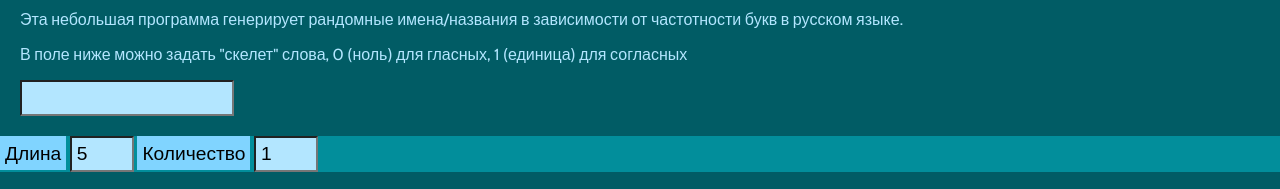
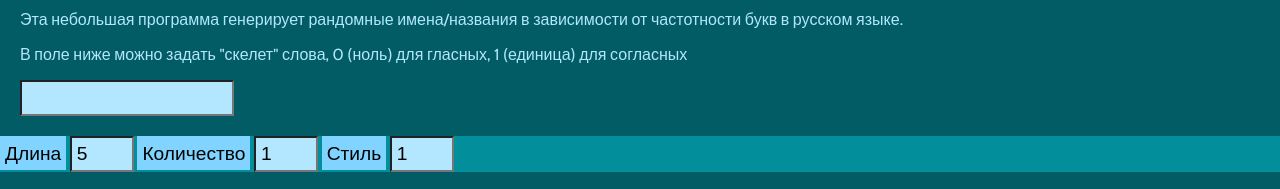
Before and after one commit to svmi3195/random-name-generator-ru, a plain HTML site: page index-ru.html in a window 1280 px wide. Shown: the part 110-299 px from the top of the page. Drawn offline with nearby package versions, Linux system fonts and the light colour scheme; a web font is replaced by a local one.

Commit message:
add input for style

```diff
--- a/index-ru.html
+++ b/index-ru.html
@@ -39,6 +39,11 @@
       <span class="input-group-label">Количество</span>
       <input class="input-group-field quantity" id="quantity" type="number" min="1" max="10" value="1">
     </div>
+
+    <div class="input-group">
+      <span class="input-group-label">Стиль</span>
+      <input class="input-group-field quantity" id="quantity" type="number" min="1" max="3" value="1">
+    </div>
 </div>
 
 <div class="centered"><button type="button" class="genBtn" id="genBtn">Генерировать</button></div>
```
